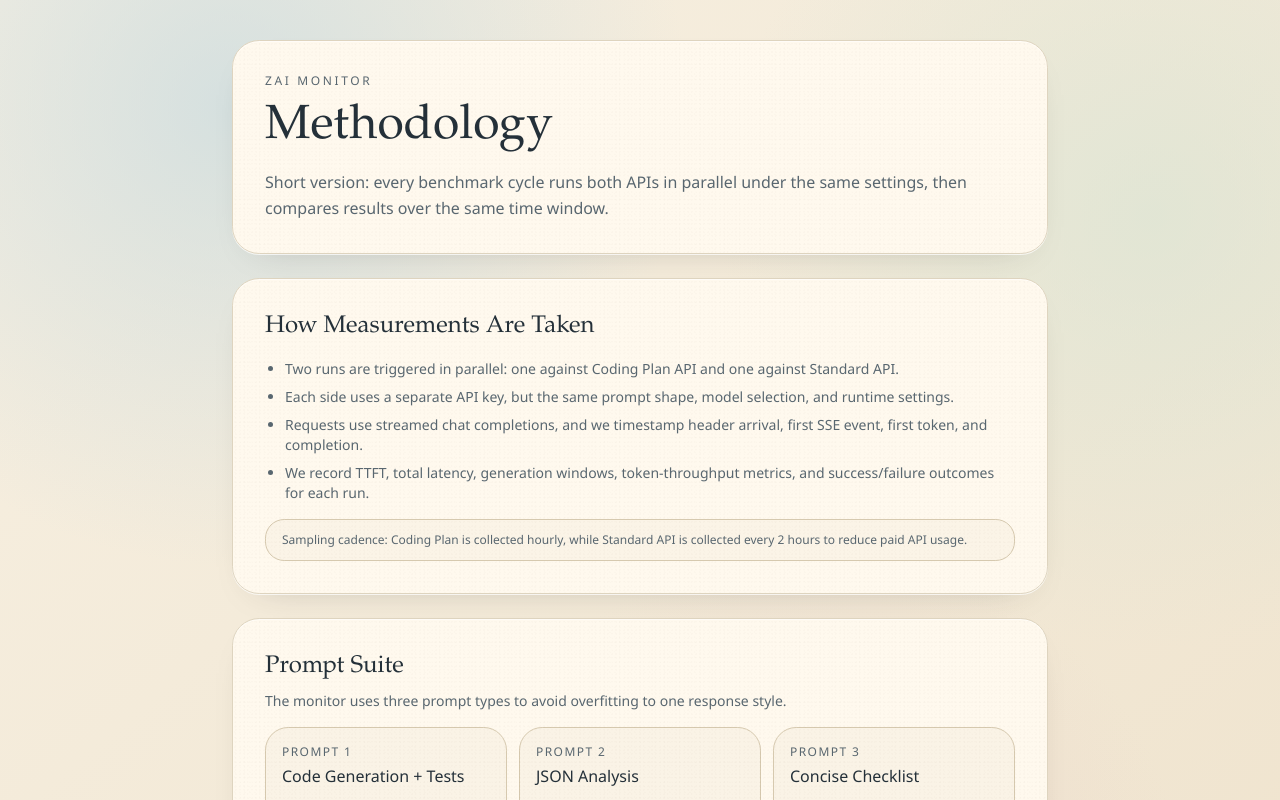
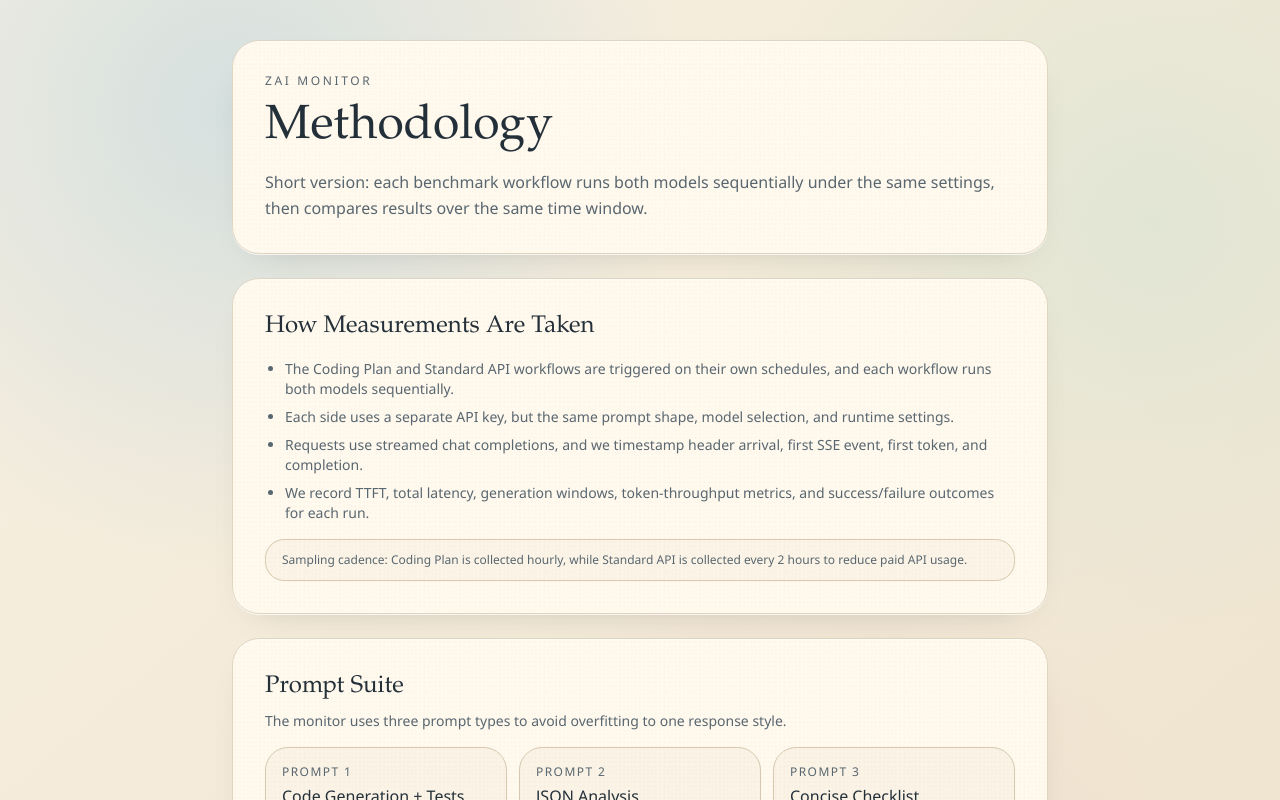
Before and after one commit to 1029135136/zaimonitor, a Next.js app in the folder dashboard/: page /methodology in a window 1280 px wide. Shown: the top 800 px of the page. Built offline with nearby package versions, Linux system fonts and the light colour scheme.

Commit message:
updated docs

```diff
--- a/dashboard/app/api/overview/route.ts
+++ b/dashboard/app/api/overview/route.ts
@@ -50,7 +50,7 @@
 
     return NextResponse.json(payload, {
       headers: {
-        "cache-control": "private, max-age=0, s-maxage=60, stale-while-revalidate=60",
+        "cache-control": "private, no-store",
       },
     });
   } catch (error) {
--- a/dashboard/app/methodology/page.tsx
+++ b/dashboard/app/methodology/page.tsx
@@ -11,7 +11,7 @@
           Methodology
         </h1>
         <p className="mt-3 text-sm leading-relaxed text-[color:var(--muted-foreground)] md:text-base">
-          Short version: every benchmark cycle runs both APIs in parallel under the same settings, then compares
+          Short version: each benchmark workflow runs both models sequentially under the same settings, then compares
           results over the same time window.
         </p>
       </header>
@@ -20,7 +20,8 @@
         <h2 className="font-display text-2xl text-[color:var(--card-foreground)]">How Measurements Are Taken</h2>
         <ul className="mt-4 list-disc space-y-2 pl-5 text-sm text-[color:var(--muted-foreground)]">
           <li>
-            Two runs are triggered in parallel: one against Coding Plan API and one against Standard API.
+            The Coding Plan and Standard API workflows are triggered on their own schedules, and each workflow runs
+            both models sequentially.
           </li>
           <li>
             Each side uses a separate API key, but the same prompt shape, model selection, and runtime settings.
```
Also changed, not shown: 2 other files (tests, documents, lock files or other folders).
